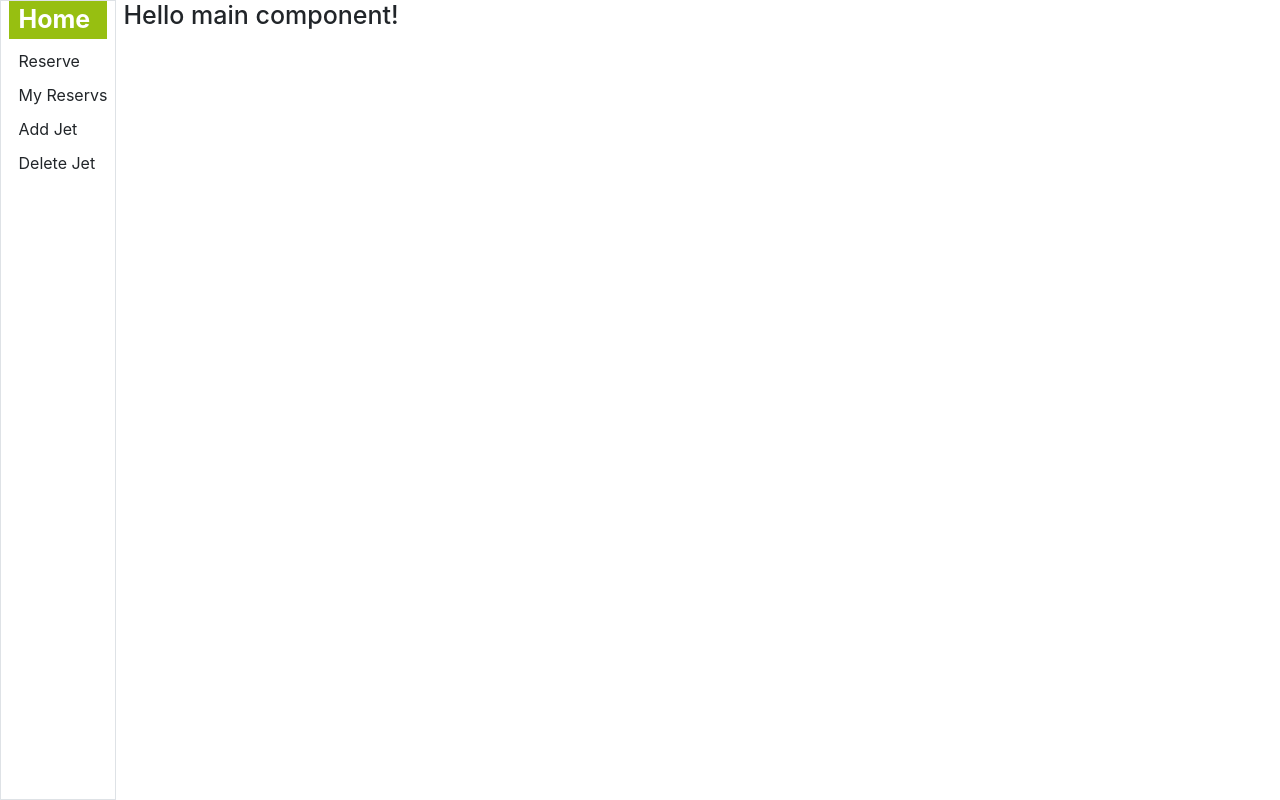
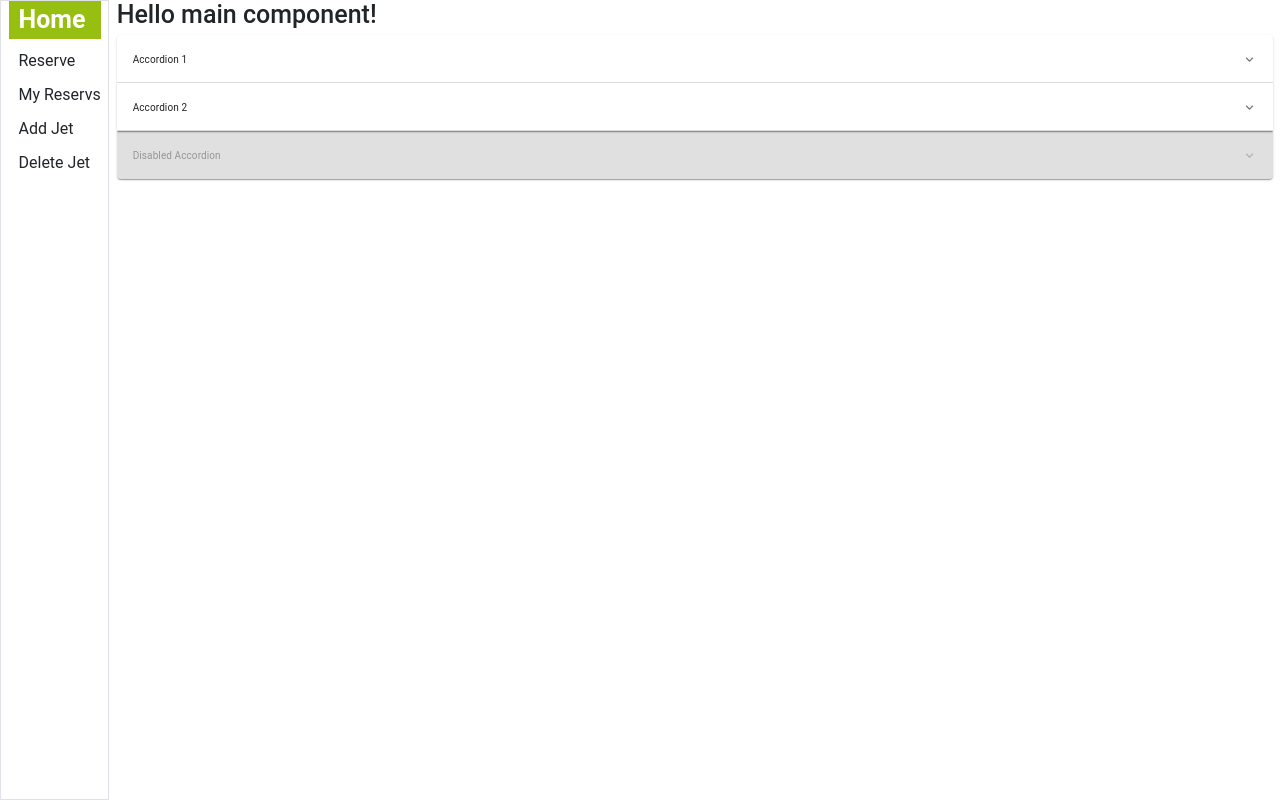
Before and after one commit to mikemtzp/Easy-Fly, a React (Create React App) app: page / in a window 1280 px wide. Built offline with nearby package versions, Linux system fonts and the light colour scheme.

Commit message:
Accordion example

```diff
--- a/src/components/main/Main.js
+++ b/src/components/main/Main.js
@@ -1,10 +1,55 @@
 import React from 'react';
+
+import Accordion from '@mui/material/Accordion';
+import AccordionSummary from '@mui/material/AccordionSummary';
+import AccordionDetails from '@mui/material/AccordionDetails';
+import Typography from '@mui/material/Typography';
+import ExpandMoreIcon from '@mui/icons-material/ExpandMore';
 
 function Main() {
   return (
 
     <main className="col">
       <h1>Hello main component!</h1>
+      <Accordion>
+        <AccordionSummary
+          expandIcon={<ExpandMoreIcon />}
+          aria-controls="panel1a-content"
+          id="panel1a-header"
+        >
+          <Typography>Accordion 1</Typography>
+        </AccordionSummary>
+        <AccordionDetails>
+          <Typography>
+            Lorem ipsum dolor sit amet, consectetur adipiscing elit. Suspendisse
+            malesuada lacus ex, sit amet blandit leo lobortis eget.
+          </Typography>
+        </AccordionDetails>
+      </Accordion>
+      <Accordion>
+        <AccordionSummary
+          expandIcon={<ExpandMoreIcon />}
+          aria-controls="panel2a-content"
+          id="panel2a-header"
+        >
+          <Typography>Accordion 2</Typography>
+        </AccordionSummary>
+        <AccordionDetails>
+          <Typography>
+            Lorem ipsum dolor sit amet, consectetur adipiscing elit. Suspendisse
+            malesuada lacus ex, sit amet blandit leo lobortis eget.
+          </Typography>
+        </AccordionDetails>
+      </Accordion>
+      <Accordion disabled>
+        <AccordionSummary
+          expandIcon={<ExpandMoreIcon />}
+          aria-controls="panel3a-content"
+          id="panel3a-header"
+        >
+          <Typography>Disabled Accordion</Typography>
+        </AccordionSummary>
+      </Accordion>
     </main>
   );
 }
--- a/src/index.scss
+++ b/src/index.scss
@@ -8,6 +8,11 @@
 *::after {
   box-sizing: inherit;
 }
+
+// Variables
+
+$background-color: white;
+$font: 'Roboto';
 
 body {
   margin: 0;
@@ -26,6 +31,10 @@
   -webkit-font-smoothing: antialiased;
   -moz-osx-font-smoothing: grayscale;
   font-size: 1.6rem;
+  min-height: 100vh;
+  background: $background-color;
+  font-family: $font;
+  overflow-x: hidden;
 }
 
 code {
```
